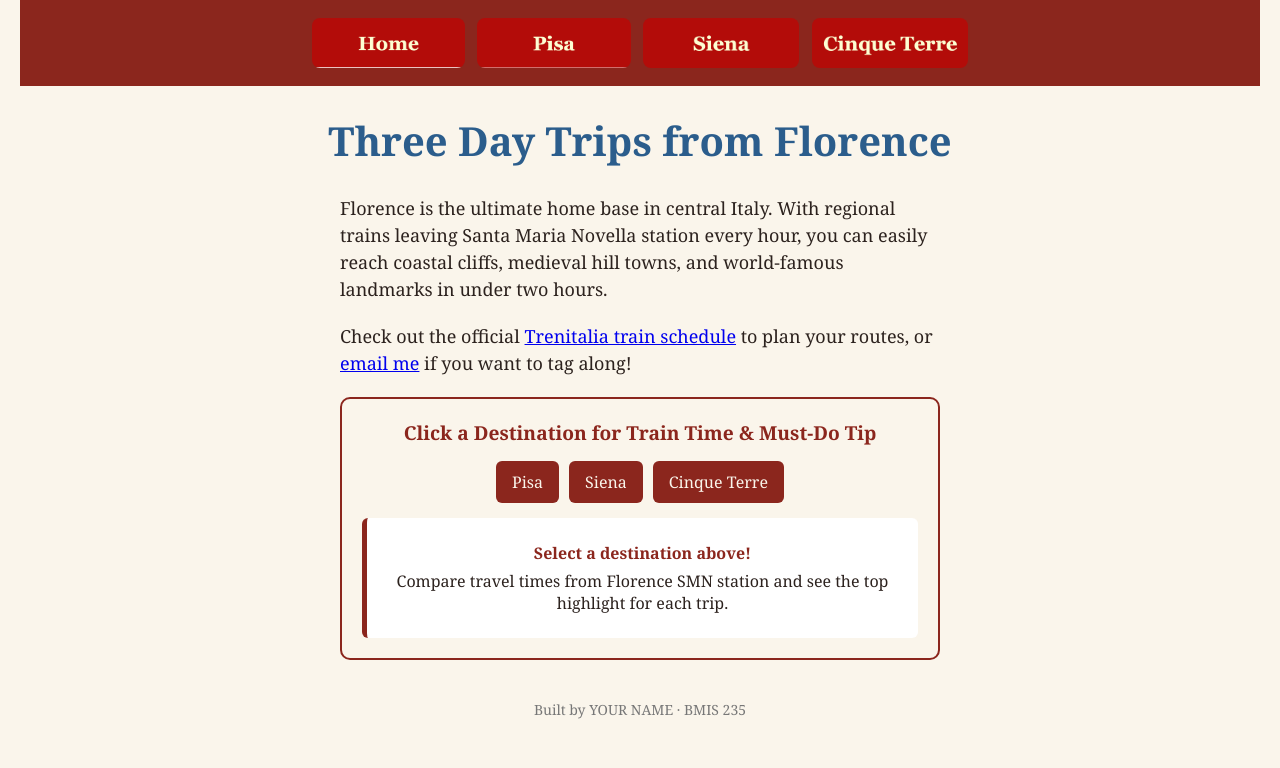
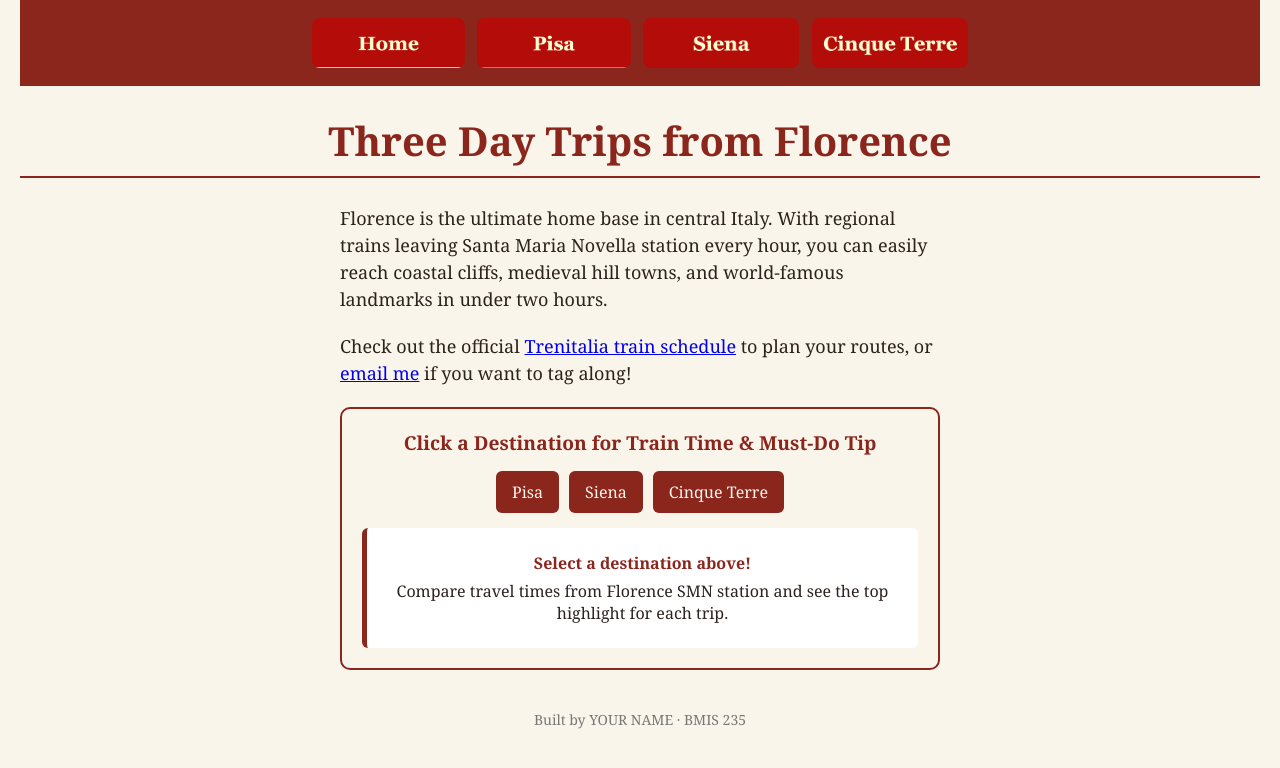
Before and after one commit to arivas07/bmis235-html-3, a plain HTML site: page index.html in a window 1280 px wide. Drawn offline with Linux system fonts and the light colour scheme.

Commit message:
Add bottom border accent to h1 headings

```diff
--- a/styles.css
+++ b/styles.css
@@ -63,3 +63,8 @@ nav img {
 nav img:hover {
   transform: translateY(-3px);
 }
+h1 {
+  color: #8B261D;
+  border-bottom: 2px solid #8B261D;
+  padding-bottom: 8px;
+}
```
